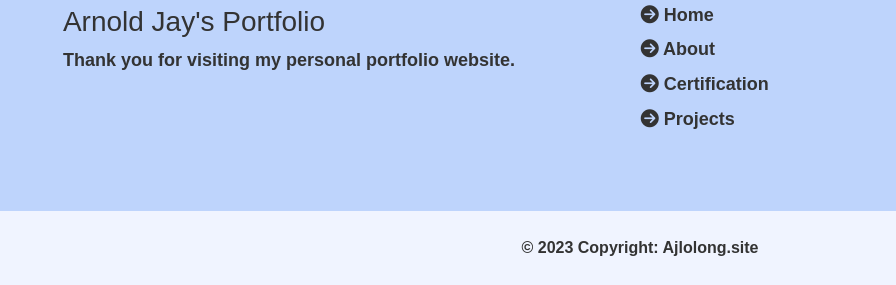
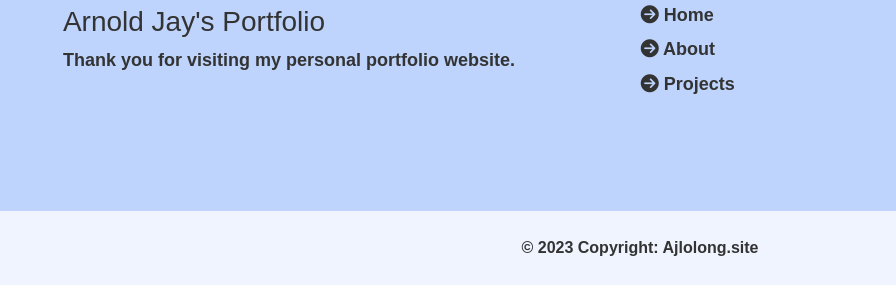
Before and after one commit to AjPogi90/ArnoldJay-Portfolio, a plain HTML site: page index.html in a window 1280 px wide. Shown: the part 3229-3514 px from the top of the page, 0-896 px from the left. Drawn offline with nearby package versions, Linux system fonts and the light colour scheme.

Commit message:
remove certificate

```diff
--- a/index.html
+++ b/index.html
@@ -195,9 +195,6 @@
                 <a href="#about">
                     <i class="fa fa-arrow-circle-right"></i>
                     About</a>
-                <a href="#certification">
-                    <i class="fa fa-arrow-circle-right"></i>
-                    Certification</a>
                 <a href="#projects">
                     <i class="fa fa-arrow-circle-right"></i>
                     Projects</a>
```
